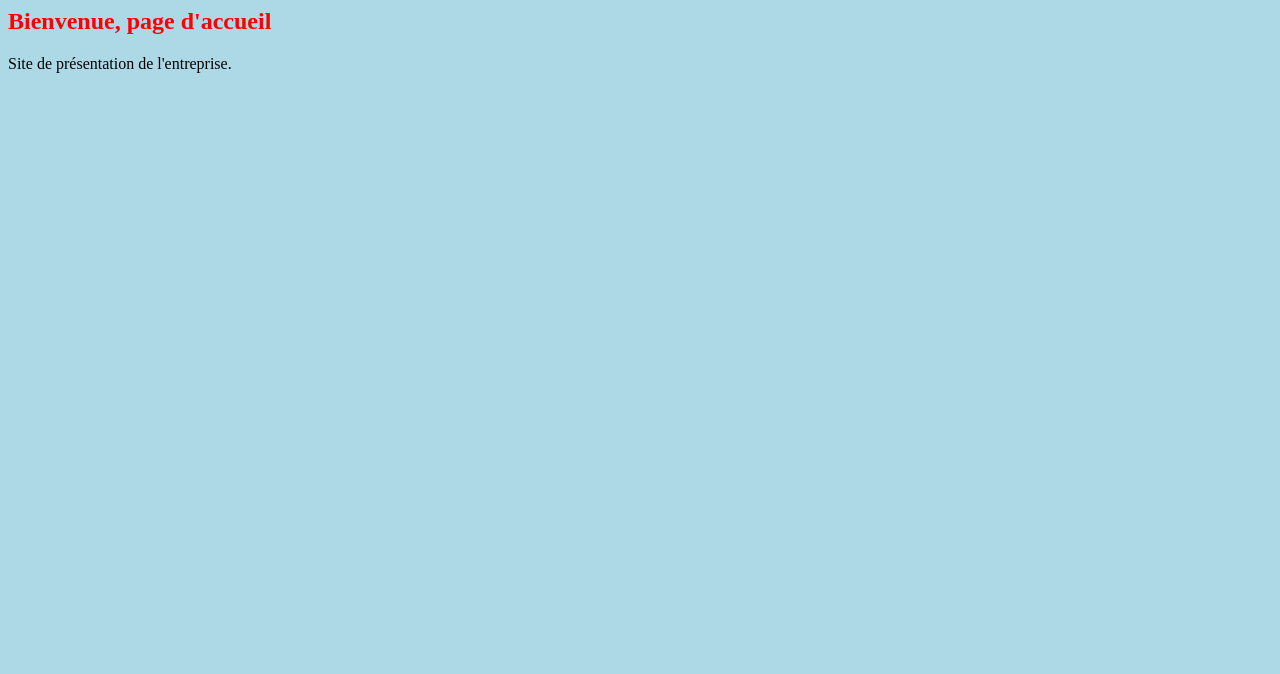
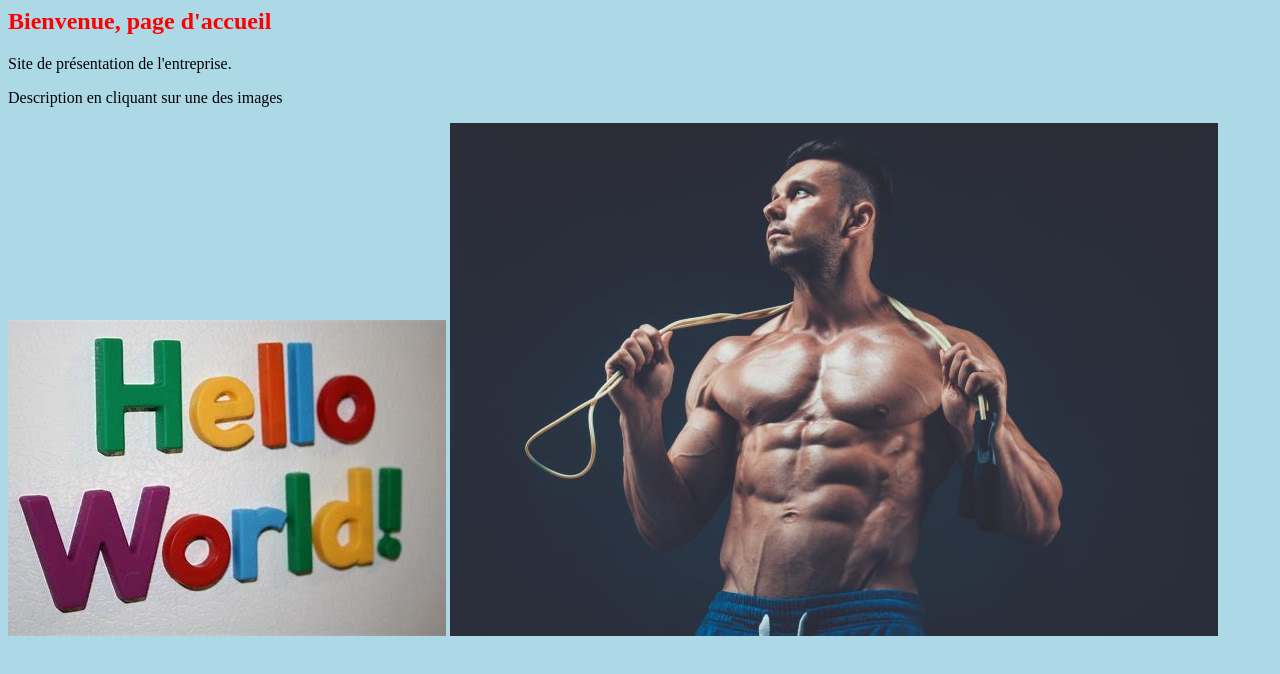
Before and after one commit to Fsam10/hello-world, a plain HTML site: page index.html in a window 1280 px wide. Drawn offline with Linux system fonts and the light colour scheme.

Commit message:
added 2 images and modified index. It'll seem similar let's see

```diff
--- a/index.html
+++ b/index.html
@@ -7,5 +7,8 @@
 <body>
     <h2>Bienvenue, page d'accueil</h2>
     <p>Site de présentation de l'entreprise.</p>
+    <p>Description en cliquant sur une des images</p>
+    <img src="img_helloworld.jpg" alt="my hello">
+    <img src="fit1.jpg" alt="ex fit">
 </body>
 </html>
```
Also changed, not shown: fit1.jpg (added), img_helloworld.jpg (added).
